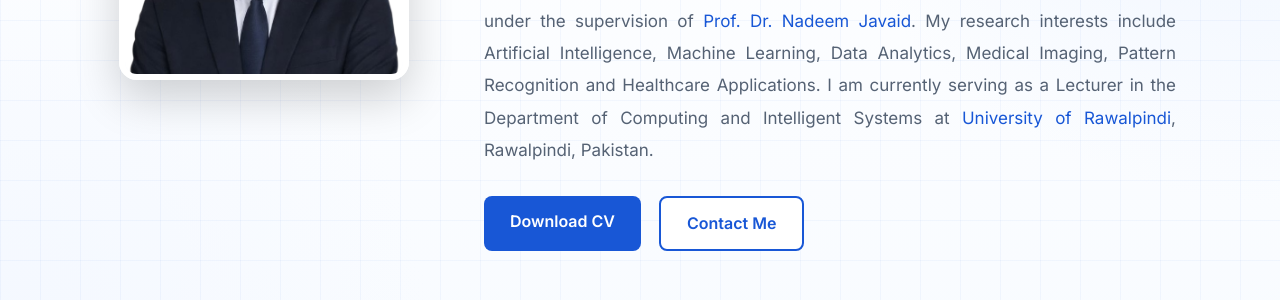
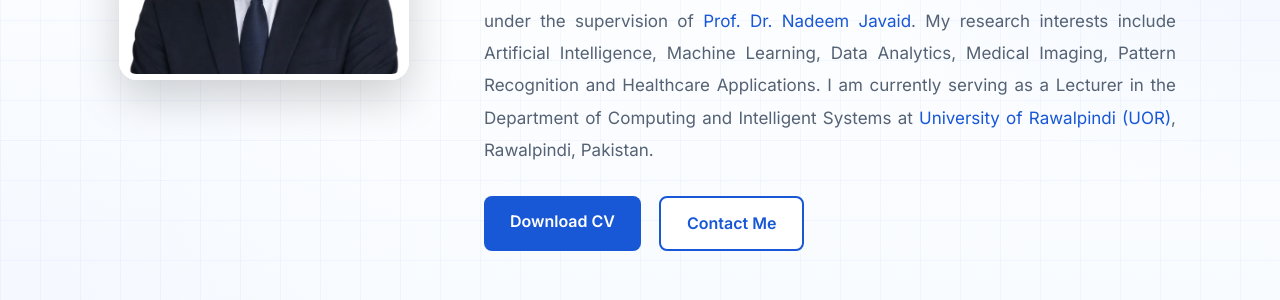
Before and after one commit to m-adilk/m-adilk.github.io, a Jekyll site: the page built from index.html, in a window 1280 px wide and 900 px high. Shown: the part 361-661 px from the top of the window. Built offline with Jekyll 4.4.1, drawn with Linux system fonts in a browser that asks for light colours; a style sheet for code colours, icons or effects is not loaded.

Commit message:
Update _data/site.yml (via Pages CMS)

```diff
--- a/_data/site.yml
+++ b/_data/site.yml
@@ -8,7 +8,7 @@ bio: I completed my MS in Computer Science from [COMSATS University Islamabad
   Artificial Intelligence, Machine Learning, Data Analytics, Medical Imaging,
   Pattern Recognition and Healthcare Applications. I am currently serving as a
   Lecturer in the Department of Computing and Intelligent Systems at [University
-  of Rawalpindi](https://www.uor.edu.pk/), Rawalpindi, Pakistan.
+  of Rawalpindi (UOR)](https://www.uor.edu.pk/), Rawalpindi, Pakistan.
 email: madilkhancui@gmail.com
 phone: +92 332 6239995
 location: Rawalpindi, Pakistan
```
